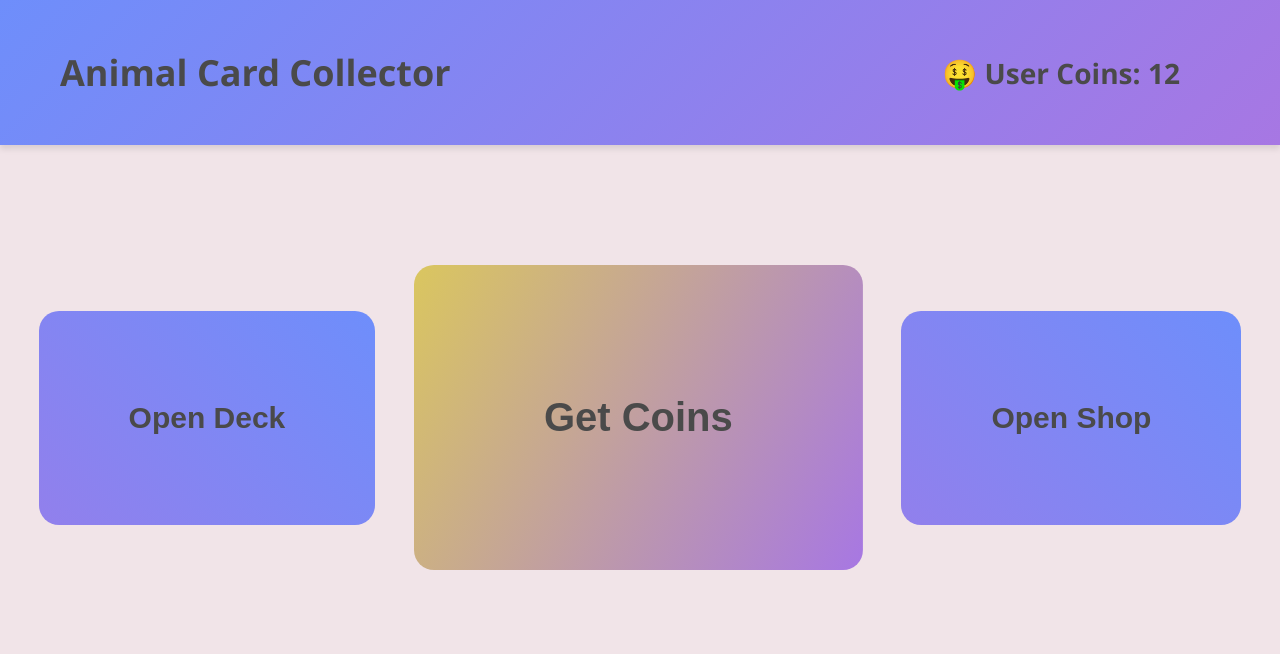
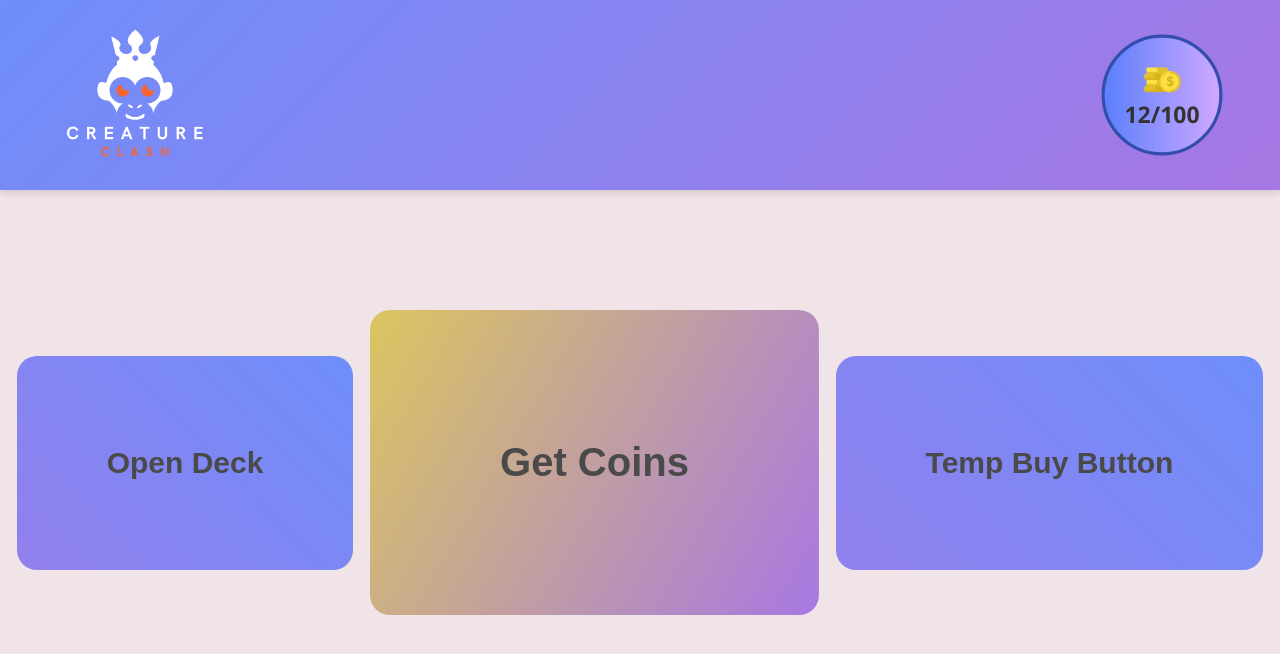
Before and after one commit to DamianoSchirinzi-Dev/anim-card-collector-app, a React (Create React App) app: page / in a window 1280 px wide. Shown: the top 654 px of the page. Built offline with nearby package versions, Linux system fonts and the light colour scheme.

Commit message:
Added buying card base functionality, added nicer styling for navigation

```diff
--- a/src/App.tsx
+++ b/src/App.tsx
@@ -1,7 +1,8 @@
 import "./App.css";
 import { AnimalData } from "./helpers/FakeData";
 import { Modal } from "./components/Modal";
-import { useState } from "react";
+import { CoinCounter } from "./components/CoinCounter";
+import { useState, useEffect } from "react";
 import {
   StyledControlsSection,
   StyledButton,
@@ -9,8 +10,32 @@ import {
 } from "./components/StyledMainPageComponents";
 
 function App() {
-  const [isModalOpen, setIsModalOpen] = useState(false);
-  const [userCoins, setUserCoins] = useState(12);
+  const [isModalOpen, setIsModalOpen] = useState<boolean>(false);
+  const [userCardIds, setUserCardIds] = useState<number[]>([0, 2, 3]);
+  const [userDeck, setUserDeck] = useState<any[]>([]);
+  const [userCoins, setUserCoins] = useState<number>(12);
+
+  useEffect(() => {
+    console.log("useEffect!");
+    populateUserDeck();
+  }, [userCardIds]);
+
+  const populateUserDeck = () => {
+    const filteredDeck = AnimalData.filter((animal) =>
+      userCardIds.includes(animal.key)
+    );
+
+    setUserDeck(filteredDeck);
+  };
+
+  const addCardId = (newId: number) => {
+    if (userCardIds.includes(newId)) {
+      return;
+    }
+    setUserCardIds((prevIds) => [...prevIds, newId]);
+
+    console.log(userCardIds);
+  };
 
   const handleOpen = () => {
     setIsModalOpen(true);
@@ -25,32 +50,39 @@ function App() {
   };
 
   const incrementCoins = () => {
+    if (userCoins >= 100) return;
+
     setUserCoins(userCoins + 1);
   };
 
   return (
     <div className="mainContainer">
       <StyledNav>
-        <h1>Animal Card Collector</h1>
-        <div>
-          <h3>🤑 User Coins: {userCoins}</h3>
-        </div>
+        <img src="../images/CREATURE.png" width={150} height={150}></img>
+        <CoinCounter current={userCoins} max={100} />
       </StyledNav>
       <StyledControlsSection>
-        <StyledButton size="medium" color="secondaryButton" onClick={handleOpen}>
+        <StyledButton
+          size="medium"
+          color="secondaryButton"
+          onClick={handleOpen}
+        >
           Open Deck
         </StyledButton>
-        <StyledButton
-          size="large"
-          onClick={incrementCoins}
-        >
+        <StyledButton size="large" onClick={incrementCoins}>
           Get Coins
         </StyledButton>
-        <StyledButton size="medium" color="secondaryButton" onClick={handleOpen}>
-          Open Shop
+        <StyledButton
+          size="medium"
+          color="secondaryButton"
+          onClick={() => {
+            addCardId(7);
+          }}
+        >
+          Temp Buy Button
         </StyledButton>
       </StyledControlsSection>
-      <Modal cards={AnimalData} isOpen={isModalOpen} onClose={handleClose} />
+      <Modal cards={userDeck} isOpen={isModalOpen} onClose={handleClose} />
     </div>
   );
 }
--- /dev/null
+++ b/src/components/CoinCounter.tsx
@@ -0,0 +1,13 @@
+import {CounterCircle} from './StyledMainPageComponents';
+
+type counter = {
+    current: number,
+    max: number;
+}
+
+export const CoinCounter = ({ current, max }: counter)  => (
+  <CounterCircle>
+    <img src="/images/coins.png" alt="Coins" width={35} height={35} />
+    {current}/{max}
+  </CounterCircle>
+);
--- a/src/components/StyledMainPageComponents.ts
+++ b/src/components/StyledMainPageComponents.ts
@@ -1,13 +1,33 @@
-import styled from "styled-components";
+import styled, { keyframes } from "styled-components";
 import { StyledButtonProps } from "../helpers/types";
-import { paddingSizes, breakpoints, buttonFontSizes, mobileButtonFontSizes } from "../helpers/sizes";
+import {
+  paddingSizes,
+  breakpoints,
+  buttonFontSizes,
+  mobileButtonFontSizes,
+} from "../helpers/sizes";
 import { mainThemeColors } from "../helpers/colors";
+
+const pulseAnimation = keyframes`
+  0% {
+    transform: scale(1);
+    box-shadow: 0 0 0 0 rgba(102, 51, 153, 0.7);
+  }
+  70% {
+    transform: scale(1.05);
+    box-shadow: 0 0 10px 10px rgba(102, 51, 153, 0);
+  }
+  100% {
+    transform: scale(1);
+    box-shadow: 0 0 0 0 rgba(102, 51, 153, 0);
+  }
+`;
 
 export const StyledNav = styled.nav`
   display: flex;
   justify-content: space-between;
   align-items: center;
-  padding: 30px 60px;
+  padding: 20px 60px;
   background: linear-gradient(135deg, #6e8efb, #a777e3); // Gradient background
   color: ${mainThemeColors.mainFont}; // Text color
 
@@ -15,36 +35,58 @@ export const StyledNav = styled.nav`
   font-family: "Segoe UI", Tahoma, Geneva, Verdana, sans-serif; // Font family
   box-shadow: 0 4px 6px rgba(0, 0, 0, 0.1); // Subtle shadow for depth
 
-  div {
-    padding-right: 40px;
-  }
+  @media (max-width: ${breakpoints.largeScreens}) {
+    flex-direction: row;
+    justify-content: center;
+    align-items: center;
 
-  h1,
-  h3 {
-    margin: 0; // Remove default margins
-    padding: 0.5em 0; // Vertical padding for rhythm
-    transition: transform 0.3s ease; // Smooth transition for hover effect
-  }
+    font-size: 1.3rem;
 
-  h1:hover,
-  h3:hover {
-    transform: scale(1.05); // Slightly enlarge text on hover
+    gap: 100px;
   }
 
   @media (max-width: ${breakpoints.largeScreens}) {
-    h1 {
-      font-size: 22px;
-    }
+    gap: 40px;
+  }
+`;
 
-    h3 {
-      font-size: 16px;
-    }
+export const CounterCircle = styled.div`
+  display: flex;
+  flex-direction: column;
+  align-items: center;
+  justify-content: center;
+  width: 110px;
+  height: 110px;
+  border-radius: 50%;
+  background-image: linear-gradient(
+    90deg,
+    #5b7ffc,
+    #cfa8ff
+  ); // Blue to lilac gradient
+  color: #333;
+  font-size: 22px;
+  font-weight: 700;
+  border: 3px solid #324dab;
+  cursor: pointer;
+  transition: transform 0.3s ease;
+
+  // Apply the pulse animation
+  animation: ${pulseAnimation} 2s infinite;
+
+  &:hover {
+    transform: scale(1.1); // Slightly enlarge on hover
+    box-shadow: 0 0 20px rgba(91, 127, 252, 0.5); // Add a glow effect on hover
+  }
+
+  &:active {
+    transform: scale(0.9); // Shrink on click
+    box-shadow: 0 0 15px rgba(91, 127, 252, 0.7); // Add a stronger glow effect on click
   }
 
   @media (max-width: ${breakpoints.tablet}) {
-    flex-direction: column;
-    justify-content: flex-start;
-    align-items: flex-start;
+    width: 80px;
+    height: 80px;
+    padding: 16px;
   }
 `;
 
@@ -73,12 +115,14 @@ export const StyledControlsSection = styled.div`
 export const StyledButton = styled.button<StyledButtonProps>`
   padding: ${({ size }) => (size ? paddingSizes[size] : paddingSizes.medium)};
   border-radius: 20px;
-  font-size: ${({ size }) => (size ? buttonFontSizes[size] : buttonFontSizes.medium)};
+  font-size: ${({ size }) =>
+    size ? buttonFontSizes[size] : buttonFontSizes.medium};
   font-weight: 600;
   color: #4a4a4a; // Ensures text color is white for better visibility on gradient background
   background-image: ${({ color }) =>
-    color ? `linear-gradient(45deg, ${mainThemeColors[color]}, ${mainThemeColors.primaryButton})`
-          : `linear-gradient(120deg, yellow, ${mainThemeColors.secondaryButton})`};
+    color
+      ? `linear-gradient(45deg, ${mainThemeColors[color]}, ${mainThemeColors.primaryButton})`
+      : `linear-gradient(120deg, yellow, ${mainThemeColors.secondaryButton})`};
   border: none; // Removes the default border
   cursor: pointer; // Changes cursor to pointer to indicate it's clickable
   outline: none; // Removes the outline to clean up focus state
@@ -98,7 +142,8 @@ export const StyledButton = styled.button<StyledButtonProps>`
 
   @media (max-width: ${breakpoints.tablet}) {
     padding: 70px;
-    font-size: ${({ size }) => (size ? mobileButtonFontSizes[size] : mobileButtonFontSizes.medium)};
+    font-size: ${({ size }) =>
+      size ? mobileButtonFontSizes[size] : mobileButtonFontSizes.medium};
   }
 
   @media (max-width: ${breakpoints.mobile}) {
--- a/src/components/StyledModal.ts
+++ b/src/components/StyledModal.ts
@@ -74,7 +74,7 @@ export const ModalContent = styled.div`
   }
 
   @media (max-width: ${breakpoints.mobile}) {
-    padding-bottom: 270px;
+    padding-bottom: 220px;
 
     .DeckHeader {
       font-size: 4rem;
```
Also changed, not shown: public/images/CREATURE.png (added), public/images/coins.png (added).
